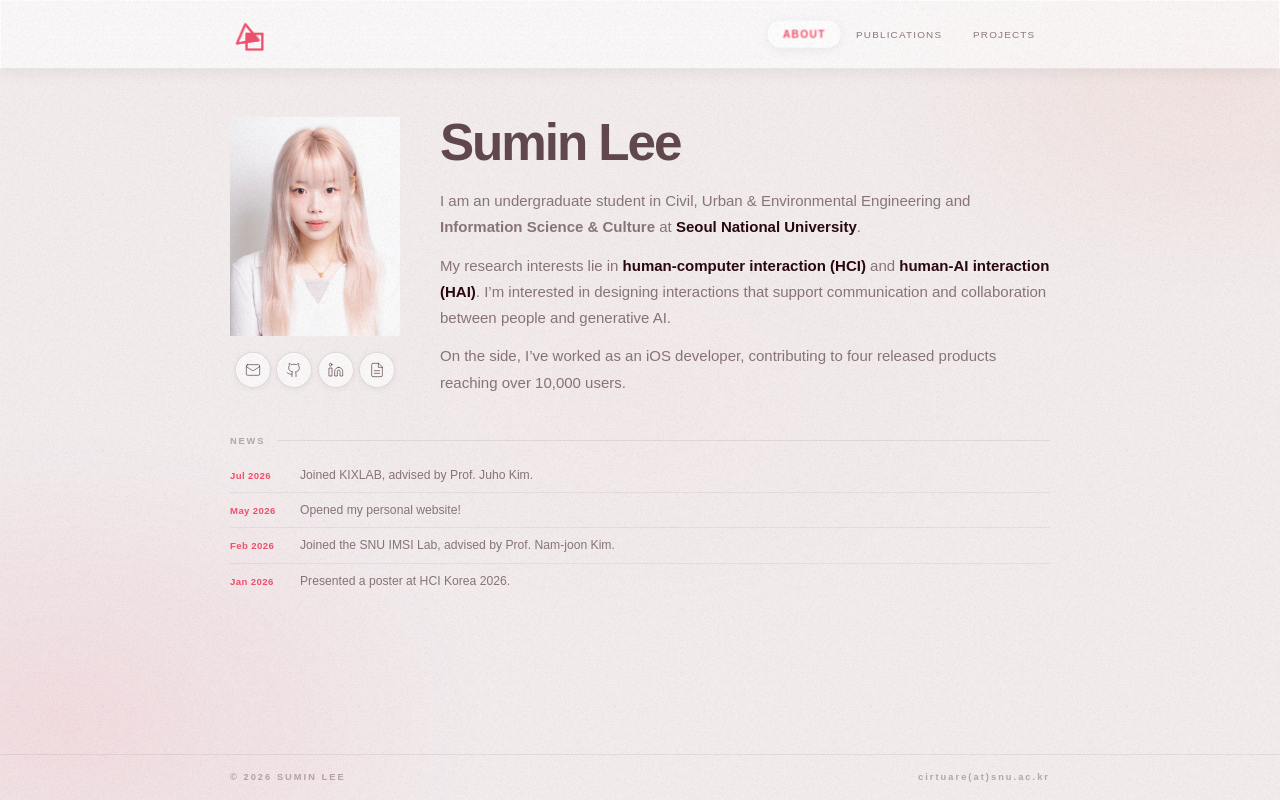
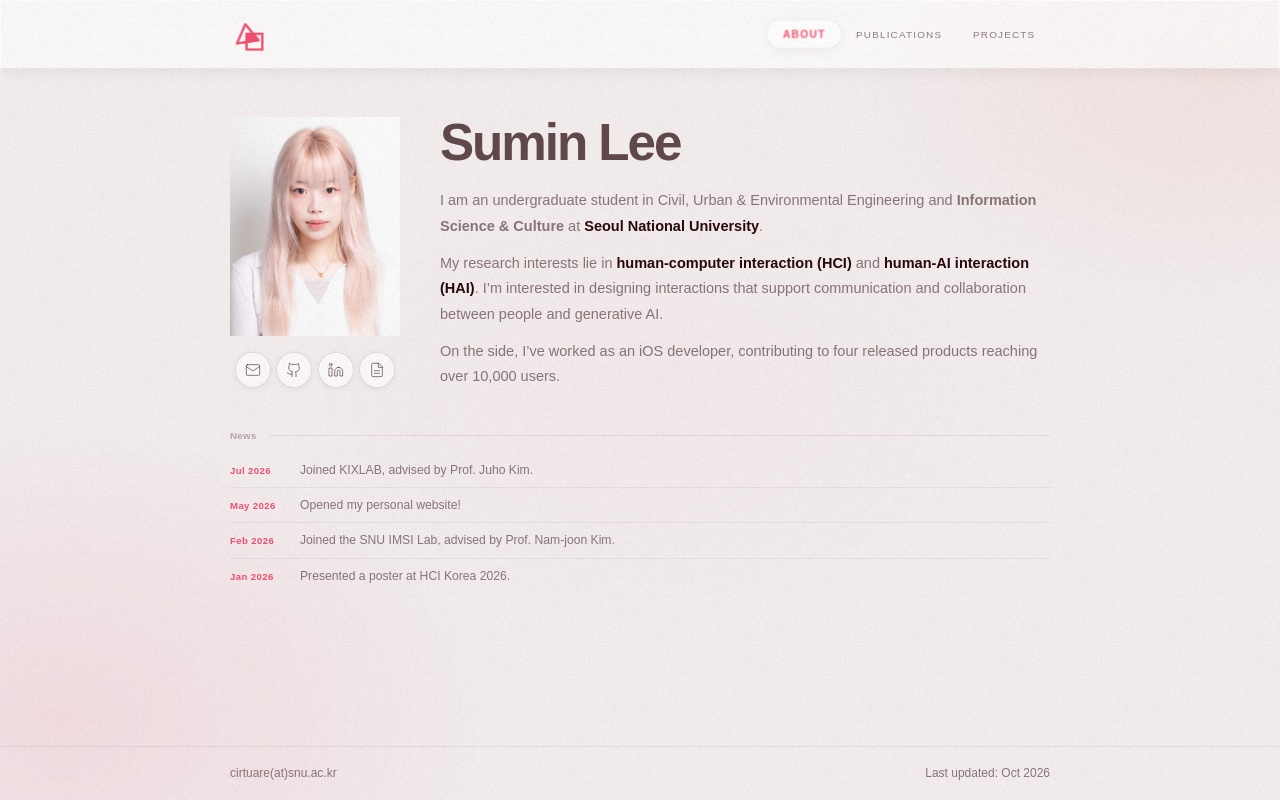
Before and after one commit to cirtuare/suminxlee, a React (Vite) app: page / in a window 1280 px wide. Built offline with nearby package versions, Linux system fonts and the light colour scheme; a web font is replaced by a local one.

Commit message:
Refine news typography and simplify footer

```diff
--- a/src/components/About.tsx
+++ b/src/components/About.tsx
@@ -105,19 +105,19 @@ export default function About() {
                 Sumin Lee
               </h1>
               <div style={{ display: 'flex', flexDirection: 'column', gap: '0.75rem' }}>
-                <p style={{ fontFamily: 'var(--font)', fontWeight: 400, fontSize: '0.9375rem', color: 'var(--muted)', lineHeight: 1.75, margin: 0 }}>
+                <p style={{ fontFamily: 'var(--font)', fontWeight: 400, fontSize: '0.90625rem', color: 'var(--muted)', lineHeight: 1.75, margin: 0 }}>
                   I am an undergraduate student in Civil, Urban & Environmental Engineering and{' '}
                   <strong style={{ fontWeight: 700 }}>Information Science & Culture</strong> at{' '}
                   <span style={{ fontWeight: 600, color: 'var(--text)' }}>Seoul National University</span>.
                 </p>
-                <p style={{ fontFamily: 'var(--font)', fontWeight: 400, fontSize: '0.9375rem', color: 'var(--muted)', lineHeight: 1.75, margin: 0 }}>
+                <p style={{ fontFamily: 'var(--font)', fontWeight: 400, fontSize: '0.90625rem', color: 'var(--muted)', lineHeight: 1.75, margin: 0 }}>
                   My research interests lie in{' '}
                   <span style={{ fontWeight: 600, color: 'var(--text)' }}>human-computer interaction (HCI)</span>
                   {' '}and{' '}
                   <span style={{ fontWeight: 600, color: 'var(--text)' }}>human-AI interaction (HAI)</span>.
                   {' '}I’m interested in designing interactions that support communication and collaboration between people and generative AI.
                 </p>
-                <p style={{ fontFamily: 'var(--font)', fontWeight: 400, fontSize: '0.9375rem', color: 'var(--muted)', lineHeight: 1.75, margin: 0 }}>
+                <p style={{ fontFamily: 'var(--font)', fontWeight: 400, fontSize: '0.90625rem', color: 'var(--muted)', lineHeight: 1.75, margin: 0 }}>
                   On the side, I’ve worked as an iOS developer, contributing to four released products reaching over 10,000 users.
                 </p>
               </div>
@@ -128,7 +128,7 @@ export default function About() {
         {/* ── News ── */}
         <div>
           <div style={{ display: 'flex', alignItems: 'center', gap: '0.75rem', marginBottom: '0.75rem' }}>
-            <Eyebrow style={{ letterSpacing: '0.2em' }}>News</Eyebrow>
+            <Eyebrow style={{ fontSize: '0.6rem', letterSpacing: '0.04em', textTransform: 'none' }}>News</Eyebrow>
             <div style={{ flex: 1, height: 1, background: 'rgba(40,8,14,0.08)' }} />
           </div>
           <div style={{ display: 'flex', flexDirection: 'column' }}>
--- a/src/components/Layout.tsx
+++ b/src/components/Layout.tsx
@@ -3,7 +3,6 @@ import type { Tab } from '../types';
 import { TABS } from '../constants';
 import { useIsMobile } from '../hooks/useIsMobile';
 import { withBase } from '../utils/withBase';
-import Eyebrow from './Eyebrow';
 
 interface Props {
   tab: Tab;
@@ -67,10 +66,13 @@ export default function Layout({ tab, setTab, children }: Props) {
       <footer style={{ borderTop: '1px solid rgba(40,8,14,0.07)' }}>
         <div className="site-container footer-row" style={{
           padding: mobile ? '1rem 1.25rem' : '1.1rem 2.5rem',
-          display: 'flex', justifyContent: 'space-between', alignItems: 'center',
+          display: 'flex', justifyContent: 'space-between', alignItems: 'center', flexWrap: 'wrap', gap: '0.4rem 1rem',
+          fontFamily: 'var(--font)', fontWeight: 400, fontSize: '0.75rem', lineHeight: 1.5, color: 'var(--muted)',
         }}>
-          <Eyebrow>© 2026 Sumin Lee</Eyebrow>
-          <Eyebrow style={{ textTransform: 'none' }}>cirtuare(at)snu.ac.kr</Eyebrow>
+          <span>cirtuare(at)snu.ac.kr</span>
+          <span style={{ marginLeft: 'auto', textAlign: 'right', whiteSpace: 'nowrap' }}>
+            Last updated: <time dateTime="2026-10">Oct 2026</time>
+          </span>
         </div>
       </footer>
     </div>
--- a/src/index.css
+++ b/src/index.css
@@ -139,7 +139,6 @@ canvas { display: block; }
   .filter-row::-webkit-scrollbar { display: none; }
   .cv-row { grid-template-columns: 1fr !important; }
   .cv-row-right { display: none !important; }
-  .footer-row { flex-direction: column !important; gap: 0.4rem; align-items: flex-start !important; }
   .soc-btn { width: 2.4rem !important; height: 2.4rem !important; }
   .page-pad { padding: 2.5rem 1.25rem 4rem; }
 }
```
